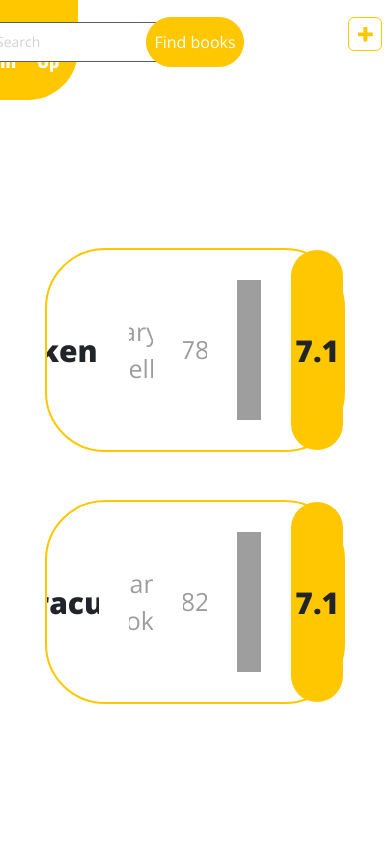
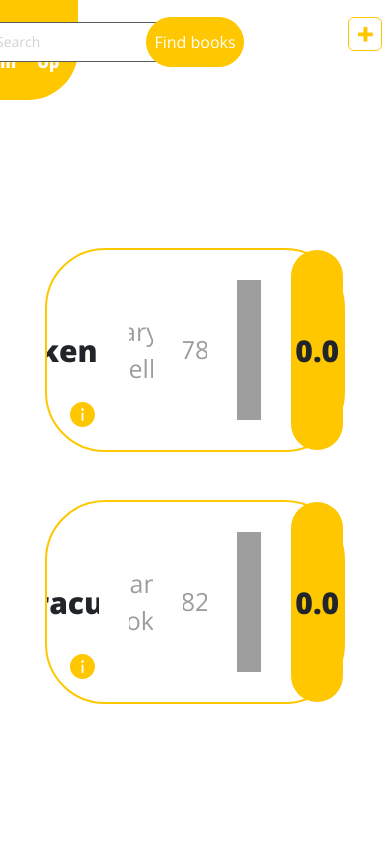
Before and after one commit to aaaaasv/bookdb, a Django app: page /top/ in a window 390 px wide. Run offline with Django 3.2, Linux system fonts and the light colour scheme; data comes from the database, SQL or seed files in the repository; parts of the project's set-up code (start-up, migrations or seed data) failed here and were passed over; some libraries are stand-ins or nearby versions; grey boxes are pictures that could not be loaded.

Commit message:
Add extension for books in list

```diff
--- /dev/null
+++ b/books/static/books/js/book-list.js
@@ -0,0 +1,13 @@
+$(document).ready(function () {
+    $('.icon-info').on('click', function () {
+        let cardBody = $(this).parent()
+        let extension = cardBody.parent().find('.card-extension')
+        if (extension.css('display') === 'none') {
+            extension.show()
+            cardBody.css('filter', 'drop-shadow(0px 4px 4px rgba(0, 0, 0, 0.25))')
+        } else {
+            extension.hide()
+            cardBody.css('filter', '')
+        }
+    })
+})
--- a/books/static/books/stylesheets/list_style.css
+++ b/books/static/books/stylesheets/list_style.css
@@ -2,8 +2,20 @@
     width: 33rem;
     transition-property: box-shadow;
     transition-duration: 0.2s;
+    border: none;
+    z-index: 10;
+    display: flex;
+    justify-content: center;
+    align-items: center;
+}
+
+.card-body {
+    width: 100%;
     border-radius: 60px;
     border: 2px solid #FFC700;
+    z-index: 10;
+    background-color: white;
+
 }
 
 .card-body .row * {
@@ -12,6 +24,7 @@
     align-items: center;
     height: 200px;
     overflow: hidden;
+    transition: .5s;
 }
 
 .card-rating .rate-square {
@@ -20,6 +33,41 @@
     width: 200px;
     height: 100%;
 }
+
+.icon-info {
+    position: absolute;
+    bottom: 25px;
+    left: 25px;
+    height: 25px;
+    width: 25px;
+    cursor: pointer;
+    z-index: 25;
+}
+
+
+.card-extension {
+    width: 90%;
+    height: 350px;
+    background-color: #FFC700;
+    z-index: 4;
+    margin-top: -100px;
+    border-radius: 50px;
+    transition: 1s;
+    display: none;
+    color: white;
+    font-size: 20px;
+    padding: 150px 15px 50px;
+    overflow: hidden;
+}
+
+.card-extension span {
+    display: block;
+    overflow: hidden;
+    /*white-space: nowrap;*/
+    text-overflow: ellipsis;
+    height: 100%;
+}
+
 
 .book-list {
     padding-top: 200px;
--- a/books/static/books/stylesheets/style.css
+++ b/books/static/books/stylesheets/style.css
@@ -17,26 +17,34 @@
 ::-webkit-scrollbar-thumb:hover {
     background: #d7a700;
 }
-
-@media (max-width: 740px) {
-    html,
-    body,
-    header,
-    .view {
-        height: 100vh;
-    }
-
+a {
+    text-decoration: none;
+    color:inherit;
+}
+a:hover {
+    text-decoration: none;
+    color:inherit;
 }
 
-@media screen and (max-width: 425px) {
-    h2 {
-        font-size: 20px;
-    }
+/*@media (max-width: 740px) {*/
+/*    html,*/
+/*    body,*/
+/*    header,*/
+/*    .view {*/
+/*        height: 100vh;*/
+/*    }*/
 
-    .book-author {
-        font-size: 25px;
-    }
-}
+/*}*/
+
+/*@media screen and (max-width: 425px) {*/
+/*    h2 {*/
+/*        font-size: 20px;*/
+/*    }*/
+
+/*    .book-author {*/
+/*        font-size: 25px;*/
+/*    }*/
+/*}*/
 
 .cover {
     max-width: 33%;
@@ -131,7 +139,7 @@
     z-index: 5;
     height: 40px;
     width: 220px;
-    padding-right: 15px;
+    padding-right: 85px;
     padding-left: 20px;
     color: black;
 }
--- a/books/views.py
+++ b/books/views.py
@@ -117,8 +117,6 @@ def TopListView(request):
             context = {
                 'object_list': filtered_books.to_queryset().all()
             }
-    context['count'] = context['object_list'].count()
-    context['colors'] = color_dictionary
     return render(request, 'books/book_list.html', context=context)
 
 
--- a/templates/books/base.html
+++ b/templates/books/base.html
@@ -92,9 +92,7 @@
     {#        </div>#}
     {#    </nav>#}
 {% endblock %}
-{% block content %}
 
-{% endblock %}
 
 {#<script src="https://code.jquery.com/jquery-3.4.1.slim.min.js"#}
 {#        integrity="sha384-J6qa4849blE2+poT4WnyKhv5vZF5SrPo0iEjwBvKU7imGFAV0wwj1yYfoRSJoZ+n"#}
@@ -113,6 +111,9 @@
 <script>
     AOS.init();
 </script>
+{% block content %}
+
+{% endblock %}
 <script>
     $('#searchbar').on('keyup', function () {
         $.ajax({
@@ -145,5 +146,6 @@
         $(this).hide()
     })
 </script>
+
 </body>
 </html>
--- a/templates/books/book_list.html
+++ b/templates/books/book_list.html
@@ -9,7 +9,6 @@
 
     <link href="https://fonts.googleapis.com/css?family=Open+Sans:600|Roboto&display=swap" rel="stylesheet">
     <link rel="stylesheet" type="text/css" href="{% static 'books/stylesheets/list_style.css' %}">
-    <div class="d-flex flex-column align-items-center justify-content-between h-100">
 
 
     <div class="container-fluid d-flex flex-column align-items-center h-100 mt-5">
@@ -44,9 +43,12 @@
             {% for book in object_list %}
                 <div class="card col-10 offset-1 offset-lg-2 col-lg-8 mb-5 p-0">
                     <div class="card-body p-0">
+                        <img src="{% static 'books/images/info-icon.svg' %}" alt="" class="icon-info">
+
                         <div class="row">
-                                <div class="col-3">
-                                    <span style="font-size: 30px; font-weight:800">{{ book.title }}</span>
+                            <div class="col-3" style="position: relative">
+                                <a style="font-size: 30px; font-weight:800"
+                                   href="{% url 'books:onebook-detail' book.pk %}">{{ book.title }}</a>
                             </div>
                             <div class="col-2">
                                 <span style="font-size: 25px; font-weight:300; color:#9D9D9D">{{ book.author }}</span>
@@ -56,25 +58,34 @@
                             </div>
                             <div class="col-2">
                                 {#                                    <img src="{% static "books/images/book_covers/shelley_frankenstein.jpg" %}" class="img-fluid" alt="" style="max-height:70%">#}
+                                <a href="{% url 'books:onebook-detail' book.pk %}">
                                     <img src="{{ book.cover.url }}"
                                          class="img-fluid" alt="" style="max-height:70%">
+                                </a>
                             </div>
                             <div class="col-3 card-rating d-flex justify-content-end">
                                 {#                                     style="background-color: #FFC700; background-clip:content-box">#}
                                 <div class="rate-square">
-                                        <span style="font-size: 30px; font-weight:800">7.1</span>
+                                    <span style="font-size: 30px; font-weight:800">{{ book.rating }}</span>
                                 </div>
                             </div>
 
 
                         </div>
+
                     </div>
+                    <div class="card-extension">
+                        <span>
+                            Book description
+                    </span>
                     </div>
-                {% empty %}
-                    <p>No books found for your request <b>"{{ search_text }}"</b>.</p>
+
+                </div>
             {% endfor %}
 
         </div>
     </div>
 
+    <script src="{% static 'books/js/book-list.js' %}"></script>
+
 {% endblock %}
```
Also changed, not shown: books/static/books/images/info-icon.svg (added). Lines whose indentation alone changed are shown as unchanged.
